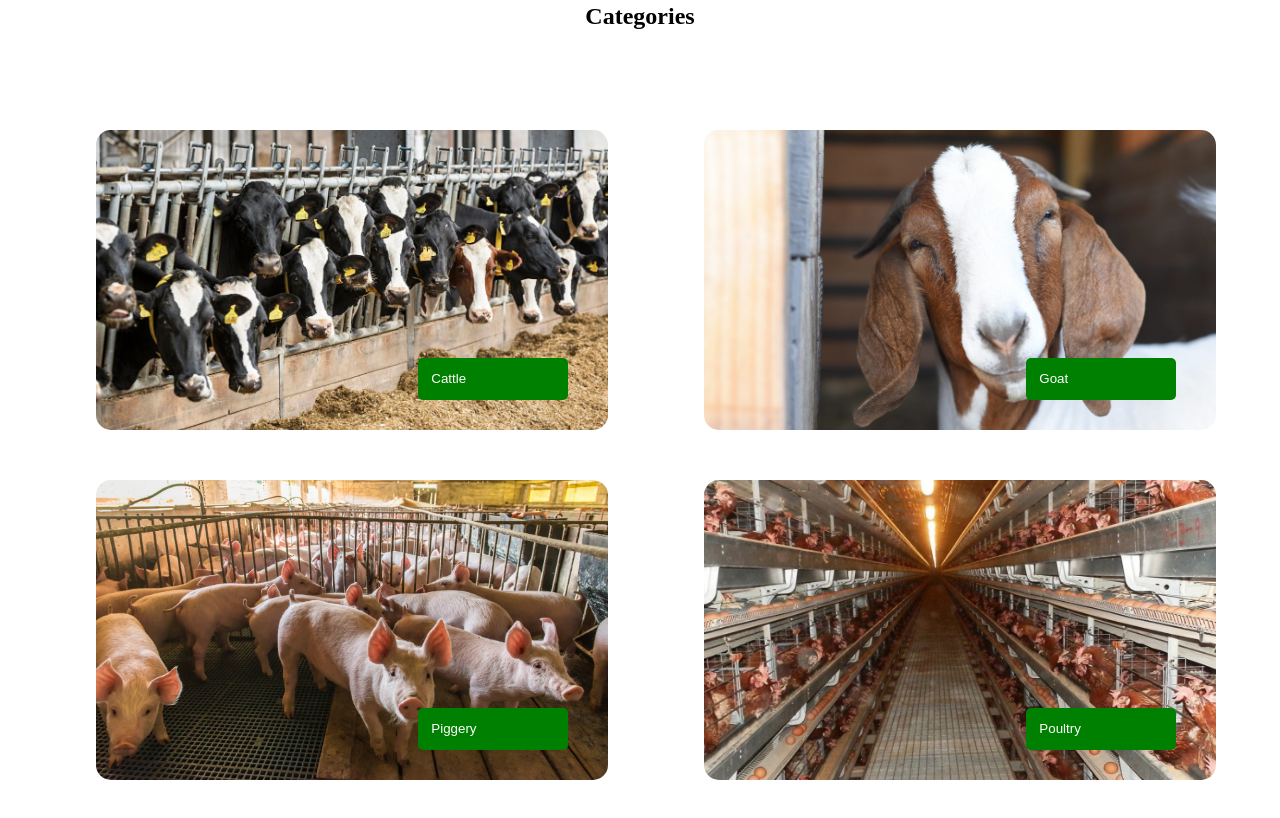
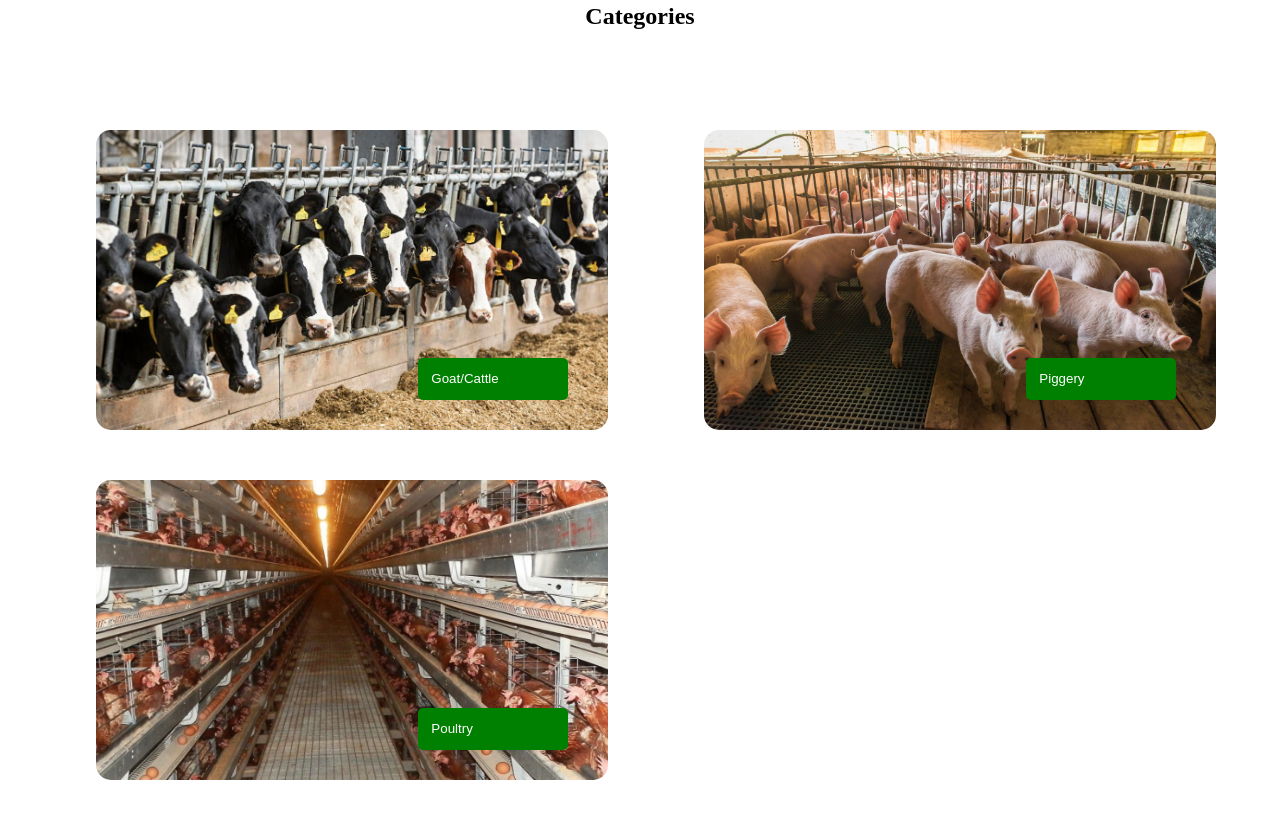
Before and after one commit to BrumNet/nanamod, a plain HTML site: page livestock.html in a window 1280 px wide. Shown: the part 1270-2088 px from the top of the page. Drawn offline with Linux system fonts and the light colour scheme.

Commit message:
livestock

```diff
--- a/livestock.html
+++ b/livestock.html
@@ -159,8 +159,7 @@
  	<div id="categories">
  		<div id="catheading"><h2>Categories</h2></div>
  		<div id="catimages">
-			<div id="cattle"><button onclick="location.href='cattlegoat.html'">Cattle</button></div>
-			<div id="goat"><button>Goat</button></div>
+			<div id="cattle"><button onclick="location.href='cattlegoat.html'">Goat/Cattle</button></div>
 			<div id="piggery"><button onclick="location.href='piggery.html'">Piggery</button></div>
 			<div id="poultry"><button onclick="location.href='poultry.html'">Poultry</button></div>
  		</div>
```
